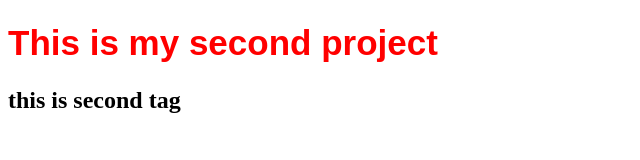
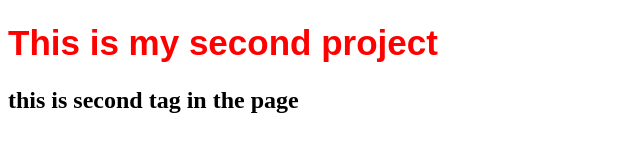
Before and after one commit to efficacy-22/secondProject, a plain HTML site: page index.html in a window 1280 px wide. Shown: the whole page, without its empty margins (0-640 px from the left). Drawn offline with Linux system fonts and the light colour scheme.

Commit message:
second commit

```diff
--- a/index.html
+++ b/index.html
@@ -8,6 +8,6 @@
   </head>
   <body>
     <h1>This is my second project</h1>
-    <h2>this is second tag</h2>
+    <h2>this is second tag in the page</h2>
   </body>
 </html>
```
